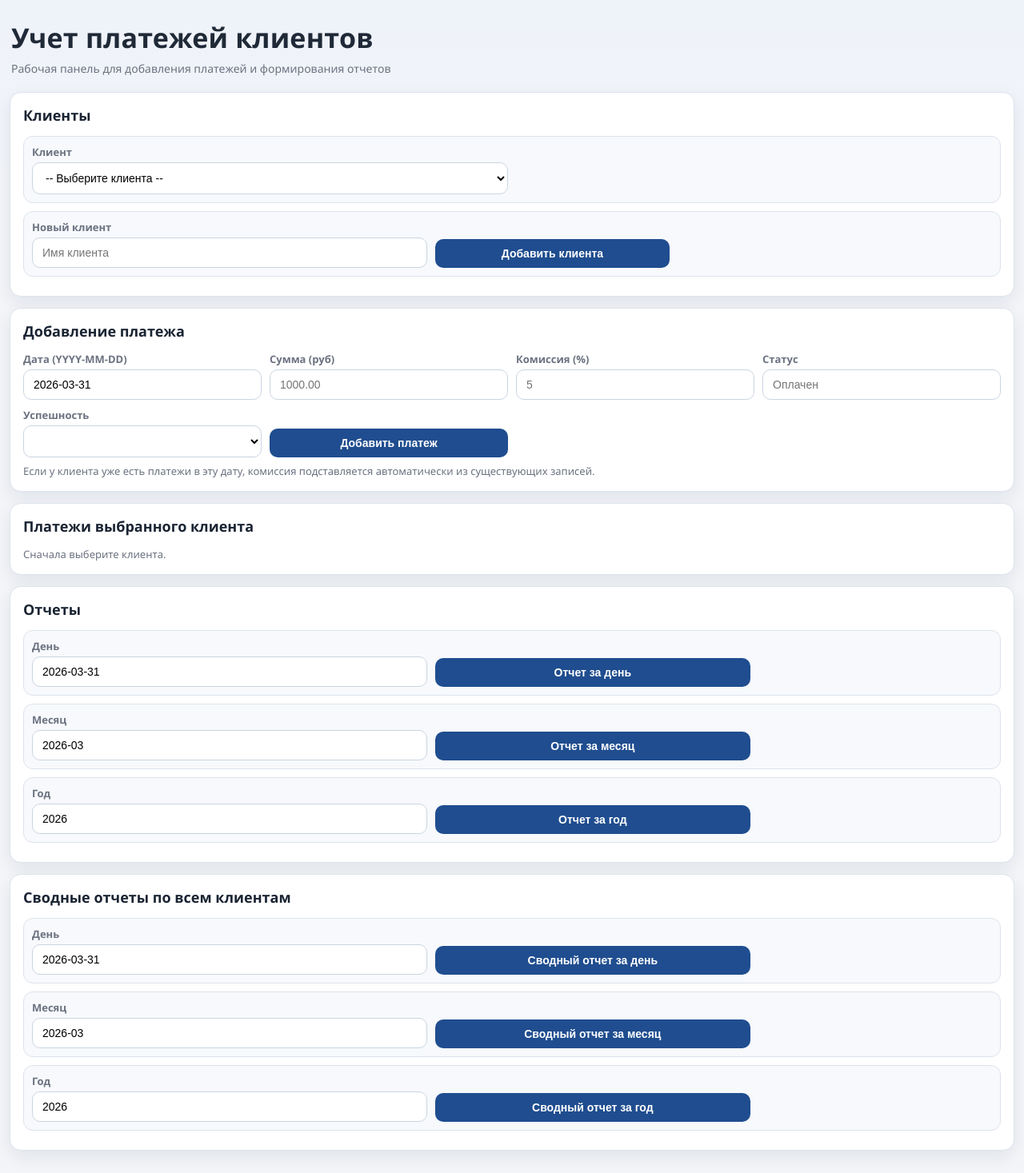
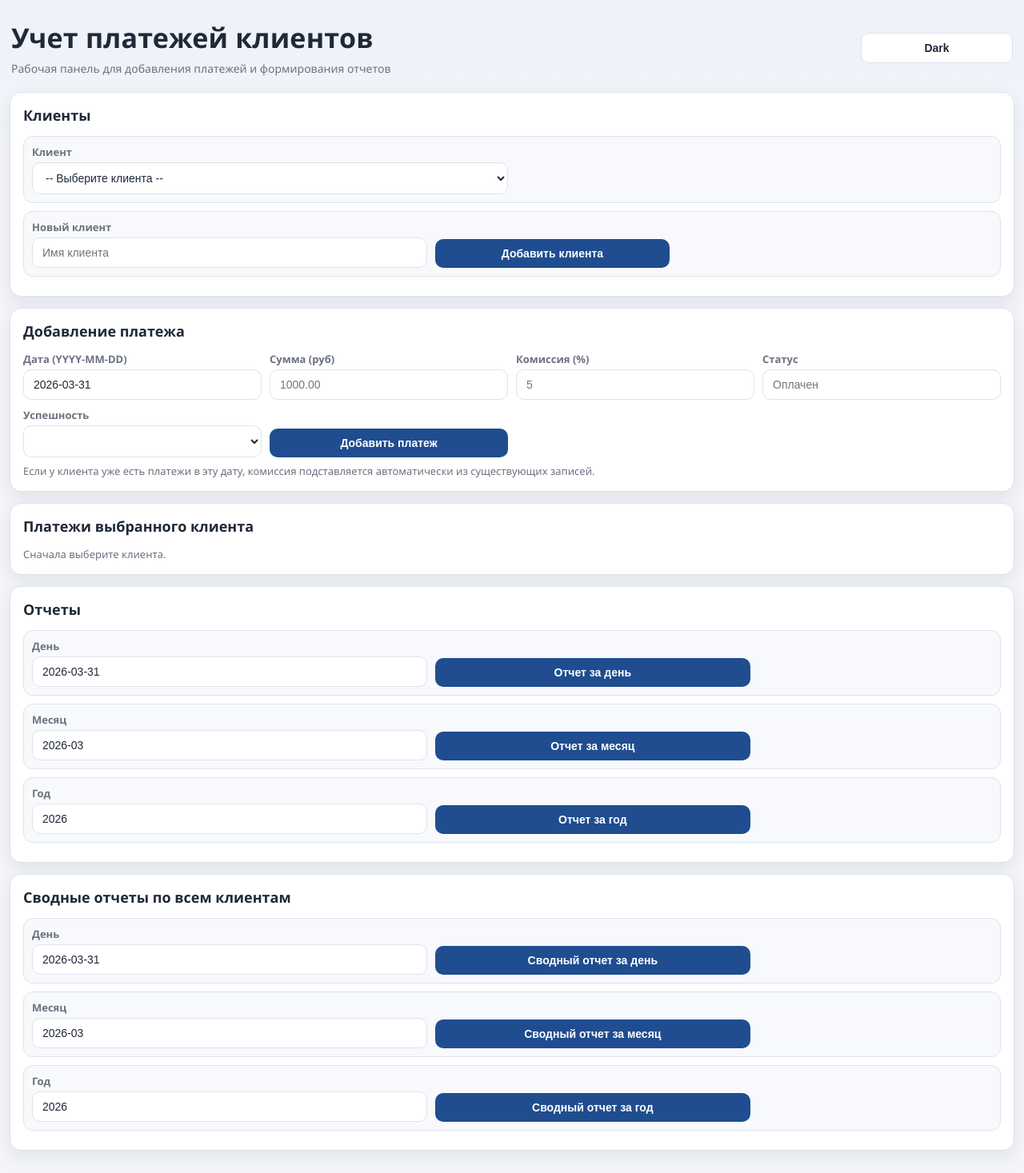
Before and after one commit to Atoomyk/Lex, a Flask app: page / in a window 1280 px wide. Shown: the whole page at 80% size. Run offline with Flask 3, Linux system fonts and the light colour scheme; data that the repository does not hold is empty.

Commit message:
(добавлена тёмная/светлая тема)

```diff
--- a/templates/index.html
+++ b/templates/index.html
@@ -4,6 +4,18 @@
   <meta charset="utf-8">
   <meta name="viewport" content="width=device-width, initial-scale=1">
   <title>Учет платежей клиентов</title>
+  <script>
+    (function () {
+      const saved = localStorage.getItem("theme");
+      if (saved === "dark" || saved === "light") {
+        document.documentElement.setAttribute("data-theme", saved);
+        return;
+      }
+
+      const prefersDark = window.matchMedia && window.matchMedia("(prefers-color-scheme: dark)").matches;
+      document.documentElement.setAttribute("data-theme", prefersDark ? "dark" : "light");
+    })();
+  </script>
   <style>
     :root {
       --bg: #f3f5f9;
@@ -42,6 +70,7 @@
       align-items: center;
       margin-bottom: 16px;
       padding: 4px 2px;
+      gap: 12px;
     }
 
     .title {
@@ -113,10 +142,11 @@
     input, select, button {
       width: 100%;
       border-radius: 10px;
-      border: 1px solid #cbd5e1;
+      border: 1px solid var(--border);
       padding: 10px 12px;
       font-size: 14px;
-      background: #fff;
+      background: var(--surface);
+      color: var(--text);
       transition: 0.15s ease;
     }
 
@@ -184,12 +214,28 @@
     .err { background: var(--error-bg); border-color: var(--error-border); }
 
     .report {
-      background: #edf3ff;
-      border: 1px solid #cddcff;
+      background: var(--surface-soft);
+      border: 1px solid var(--border);
       border-radius: 10px;
       padding: 12px;
       margin: 10px 0 12px;
       line-height: 1.55;
+    }
+
+    .theme-toggle {
+      width: auto;
+      min-width: 190px;
+      padding: 10px 14px;
+      border-radius: 10px;
+      border: 1px solid var(--border);
+      background: var(--surface);
+      color: var(--text);
+      font-weight: 600;
+      cursor: pointer;
+    }
+
+    .theme-toggle:hover {
+      background: var(--surface-soft);
     }
 
     .inline-form {
@@ -226,6 +278,7 @@
         <h1 class="title">Учет платежей клиентов</h1>
         <p class="subtitle">Рабочая панель для добавления платежей и формирования отчетов</p>
       </div>
+      <button id="themeToggle" class="theme-toggle" type="button">Тема</button>
     </header>
 
     {% with msgs = get_flashed_messages(with_categories=true) %}
@@ -472,5 +525,25 @@
       </section>
     </main>
   </div>
+  <script>
+    (function () {
+      const root = document.documentElement;
+      const button = document.getElementById("themeToggle");
+
+      function setButtonText(theme) {
+        button.textContent = theme === "dark" ? "Light" : "Dark";
+      }
+
+      let theme = root.getAttribute("data-theme") || "light";
+      setButtonText(theme);
+
+      button.addEventListener("click", function () {
+        theme = theme === "dark" ? "light" : "dark";
+        root.setAttribute("data-theme", theme);
+        localStorage.setItem("theme", theme);
+        setButtonText(theme);
+      });
+    })();
+  </script>
 </body>
 </html>
```
Also changed, not shown: other parts of templates/index.html (+27 -5 lines).
